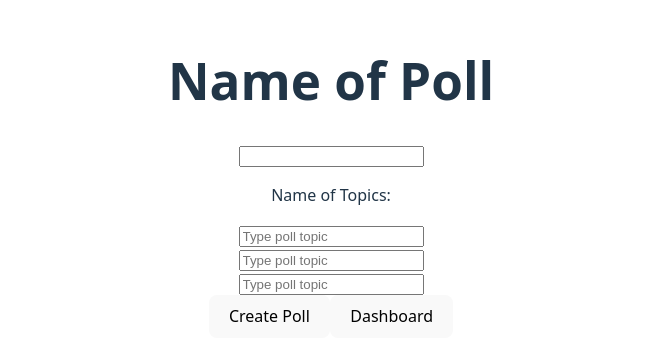
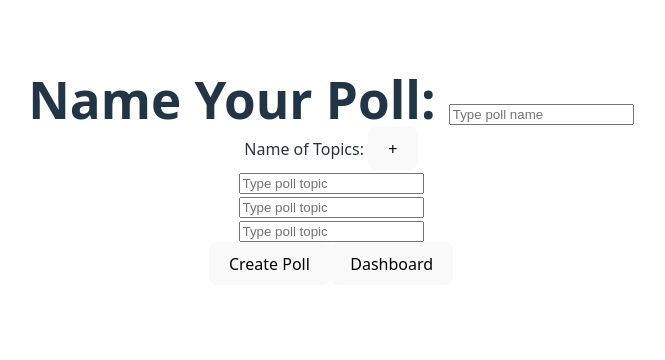
Before and after one commit to Velocirabbits-53/Velocirabbits, a React (Vite) app in the folder client/: page /create-poll in a window 1280 px wide. Shown: the part 222-582 px from the top of the page, without its empty margins (309-974 px from the left). Built offline with nearby package versions, Linux system fonts and the light colour scheme.

Commit message:
createpoll mostly finished, confirmation page in progress

```diff
--- a/client/src/pages/Confirmation.jsx
+++ b/client/src/pages/Confirmation.jsx
@@ -1,11 +1,12 @@
 //* Confirmation page after user clicked Create Poll
 
-import React from 'react';
+import React, { useState } from 'react';
+
 // allows for user to be redirect to another page (back to Dashboard)
-import { useNavigate } from 'react-router-dom';
+import { useNavigate, useLocation } from 'react-router-dom';
 
 function Confirmation() {
-  const [userName, setUserName] = useState('Name');
+  const [userName, setUserName] = useState('username');
   const navigate = useNavigate();
 
   // TODO Create where users click Vote Now
--- a/client/src/pages/CreatePoll.jsx
+++ b/client/src/pages/CreatePoll.jsx
@@ -3,26 +3,39 @@ import React, { useState } from 'react';
 // allows for user to be redirect to another page (back to Dashboard)
 import { useNavigate, useLocation } from 'react-router-dom';
 
+// TODO consider a delter button for extra topics created but no longer want ?
+
 function CreatePoll() {
   const [pollName, setPollName] = useState('');
-  const [pollTopics, setPollTopics] = useState('');
+  // setting useState's intial val to be an arr of 3 objs
+  const [pollTopics, setPollTopics] = useState([
+    { pollTopic: '' },
+    { pollTopic: '' },
+    { pollTopic: '' },
+  ]);
 
   const navigate = useNavigate();
 
-  // passing data into ??
+  // bringing data from: dashboard?
   const location = useLocation();
   const data = location.state;
 
   console.log('test 💙:', data);
 
-  // TODO the topics the user will be able to type in
+  // TODO create add topics button
+  const addTopicsHandleButtonClick = async () => {
+    //
+    setPollTopics([...pollTopics, { pollTopic: '' }]);
+  };
 
+  // TODO create post req to this route/controller
+  // pollController.createPol
   // TODO Create Poll Button
   // function sends the user's response to the server when they click the button (Create Poll)
   // create a new poll record in mongoose w/ fetch post req
   const createPollHandleButtonClick = async () => {
     try {
-      const response = await fetch('/CreatePoll', {
+      const response = await fetch('/user/createpoll', {
         // how client sends req to server
         // fetch(arg1: server url, arg2: object (req options))
         // fetch sends req to the server at the route (route) = arg1 | req to create a new poll
@@ -33,15 +46,15 @@ function CreatePoll() {
         },
         body: JSON.stringify({
           pollName: pollName, // poll name user is voting on (this should have been passed down from Dashboard)
+          // TODO set up for multiple topics
           pollTopics: pollTopics, // name of topics user selected
-          code: codeName, // the name of the code assigned to the poll name
         }),
       });
 
       // TODO user is to be redirected to Confirmation page for poll created
       // if request is successful, redirect user to Confirmation.jsx
       if (response.ok) {
-        navigate('/Confirmation.jsx');
+        navigate('/confirmation');
       } else {
         // otherwise log error
         console.error('Failed to Create Poll');
@@ -51,49 +64,68 @@ function CreatePoll() {
       console.error('Error:', error);
     }
   };
+  // onChange handler for editing topics when being typed in
+  // we must do this bc we have an arr of topics (objs) as our state, & we need to know which el in the arr they are editing
+  // index is the input that's being edited, newVal is the val getting changed to
+  const handlePollTopicChange = (index, newValue) => {
+    // we're calling setPollTopics w/ prevPollTopics (func) to see the current state & use it to determine what the next state will be
+    // normally we'd pass data that would be the next state, here we are passing a func to look at the current state, which wll help us make the dec on what the next state will be (the return val of this func is the next state)
+    setPollTopics((prevPollTopics) => {
+      // iterate over prev state using map to return an updated arr
+      // what we want is to return an array with prior objs for inputs we are NOT editing, AND an updated obj with the input that we ARE editing
+      return prevPollTopics.map((pollTopic, i) => {
+        // checking if index (input we are editing) is = i (the index of the state we want to edit)
+        if (index === i) {
+          // if yes, return an updated obj w/ the new input val
+          // (EX: if typing in 2nd box, index = 1, current iteration is on the 2nd el : i=1, so we update, & return the pollTopic obj w/ a new val)
+          return { pollTopic: newValue };
+        } else {
+          // otherwise, the state's index does NOT match, and we return the current el unedited
+          // (EX: if typing in 2nd box, index = 1, current iteration is on the 1st el : i=0, so we don't update, instead we return the ce unchanged)
+          return pollTopic;
+        }
+      });
+    });
+  };
+
   return (
     <div>
-      <h1>Name of Poll</h1>
-      <input />
-      <p>Name of Topics:</p>
+      {/* style inline els on the same line */}
+      <h1 style={{ display: 'inline' }}>Name Your Poll: </h1>
+      {/* The text box for user input */}
+      <input
+        type='text'
+        // bounds prop value to pollname (where it's coming from)
+        value={pollName}
+        // onChange handler calls setPollTopics to update the state whenever the user types
+        onChange={(e) => setPollName(e.target.value)} // Update state as they type
+        placeholder='Type poll name'
+        className='text-input'
+      />
+      <div>
+        <p style={{ display: 'inline' }}>Name of Topics: </p>
+        {/* onClick handler calls addTopicksHandleButtonClick*/}
+        <button onClick={addTopicsHandleButtonClick}>+</button>
+      </div>
+      {/*  iterate over pollTopics (state) and render an input tag for each poll topic. used map function to transform pollTopics into input tags for each poll topic */}
+      {pollTopics.map((topic, index) => {
+        return (
           <div>
             {/* The text box for user input */}
             <input
               type='text'
               // bounds prop value to pollTopics (where it's coming from)
-          value={pollTopics}
-          // onChange handler calls setPollTopics to update the state whenever the user types
-          onChange={(e) => setPollTopics(e.target.value)} // Update state as they type
+              value={topic.pollTopic}
+              // onChange handler calls handlePollTopicChange to update the state whenever the user types in the input
+              onChange={(e) => handlePollTopicChange(index, e.target.value)} // Update state as they type
               placeholder='Type poll topic'
               className='text-input'
             />
           </div>
-      <div>
-        {/* The text box for user input */}
-        <input
-          type='text'
-          // bounds prop value to pollTopics (where it's coming from)
-          value={pollTopics}
-          // onChange handler calls setPollTopics to update the state whenever the user types
-          onChange={(e) => setPollTopics(e.target.value)} // Update state as they type
-          placeholder='Type poll topic'
-          className='text-input'
-        />
-      </div>
-      <div>
-        {/* The text box for user input */}
-        <input
-          type='text'
-          // bounds prop value to pollTopics (where it's coming from)
-          value={pollTopics}
-          // onChange handler calls setPollTopics to update the state whenever the user types
-          onChange={(e) => setPollTopics(e.target.value)} // Update state as they type
-          placeholder='Type poll topic'
-          className='text-input'
-        />
-      </div>
+        );
+      })}
+
       {/* onClick handler calls addTopics, createPolltHandleButtonClick*/}
-      {/* <button onClick={addTopicsHandleButtonClick}>+</button> */}
       <button onClick={createPollHandleButtonClick}>Create Poll</button>
       {/* onClick handler redirects user back to Dashboard */}
       <button onClick={() => navigate('/')}> Dashboard </button>
--- a/client/src/pages/Dashboard.jsx
+++ b/client/src/pages/Dashboard.jsx
@@ -1,9 +1,8 @@
 //* Dashboard / Homepage
-import React, { useState, useEffect } from 'react';
+import React, { useState } from 'react';
 // need in order to direct user to another page (Create a New Poll page or Voting page)
-import { useNavigate } from 'react-router-dom';
+import { useNavigate, useLocation } from 'react-router-dom';
 
-// TODO- needs redirection from Login Page
 // TODO- needs to obtain username from Login Page
 
 function Dashboard() {
@@ -14,13 +13,21 @@ function Dashboard() {
   // function that redirects user to Create a New Poll page or Voting page
   const navigate = useNavigate();
 
+  // getting data from login
+  const location = useLocation();
+  const data = location.state;
+  // deconstructed data
+  const { username } = data;
+
+  console.log('username:', data.username);
+
   // load user's name from login
-  useEffect(() => {
-    const storedName = localStorage.getItem('userName');
-    if (storedName) {
-      setUserName(storedName); // Set the user's name
-    }
-  }, []); // Runs once when the component loads
+  // useEffect(() => {
+  //   const storedName = localStorage.getItem('userName');
+  //   if (storedName) {
+  //     setUserName(storedName); // Set the user's name
+  //   }
+  // }, []); // Runs once when the component loads
 
   // TODO Create New Poll Button
   const newPollHandleButtonClick = async () => {
@@ -44,7 +51,7 @@ function Dashboard() {
   return (
     <div>
       <h1> DASHBOARD</h1>
-      <h2>Hello, {userName}</h2>
+      <h2>Hello, {username}</h2>
       {/* onClick handler calls newPollHandleButtonClick */}
       <button onClick={newPollHandleButtonClick}>Create a New Poll</button>
       <p> Vote on a Poll</p>
--- a/client/src/pages/Login-Page.jsx
+++ b/client/src/pages/Login-Page.jsx
@@ -30,7 +30,7 @@ function Login() {
         // the line below is currently refreshing the page. we can test a redirect with another page once we have one, but it currently isn't correct.
         // window.location.href = '/' //put page structure for Dashboard/Homepage here.
         navigate('/dashboard', {
-          state: { username: `${username}`, password:  `${password}`},
+          state: { username: `${username}` },
         });
       } else {
         const error = await response.json();
--- a/client/src/pages/Register.jsx
+++ b/client/src/pages/Register.jsx
@@ -3,7 +3,6 @@ import '../App.css';
 import { useNavigate } from 'react-router-dom';
 
 function Register() {
-
   // declare navigate to change webaddresses
   const navigate = useNavigate();
 
@@ -25,7 +24,9 @@ function Register() {
       });
       if (response.ok) {
         console.log('You are logged in');
-        navigate('/dashboard');
+        navigate('/dashboard', {
+          state: { username: `${username}` },
+        });
       } else {
         const error = await response.json();
         console.error('Registration failed', error);
--- a/client/vite.config.js
+++ b/client/vite.config.js
@@ -1,7 +1,18 @@
-import { defineConfig } from 'vite'
-import react from '@vitejs/plugin-react'
+import { defineConfig } from 'vite';
+import react from '@vitejs/plugin-react';
 
 // https://vite.dev/config/
 export default defineConfig({
   plugins: [react()],
-})
+  // options to run vite server
+  server: {
+    port: 5173,
+    // any fetch reqs we send to /user url will go to the backend server @3000
+    proxy: {
+      '/user': {
+        target: 'http://localhost:3000',
+        changeOrigin: true,
+      },
+    },
+  },
+});
```
Lines whose indentation alone changed are shown as unchanged.
